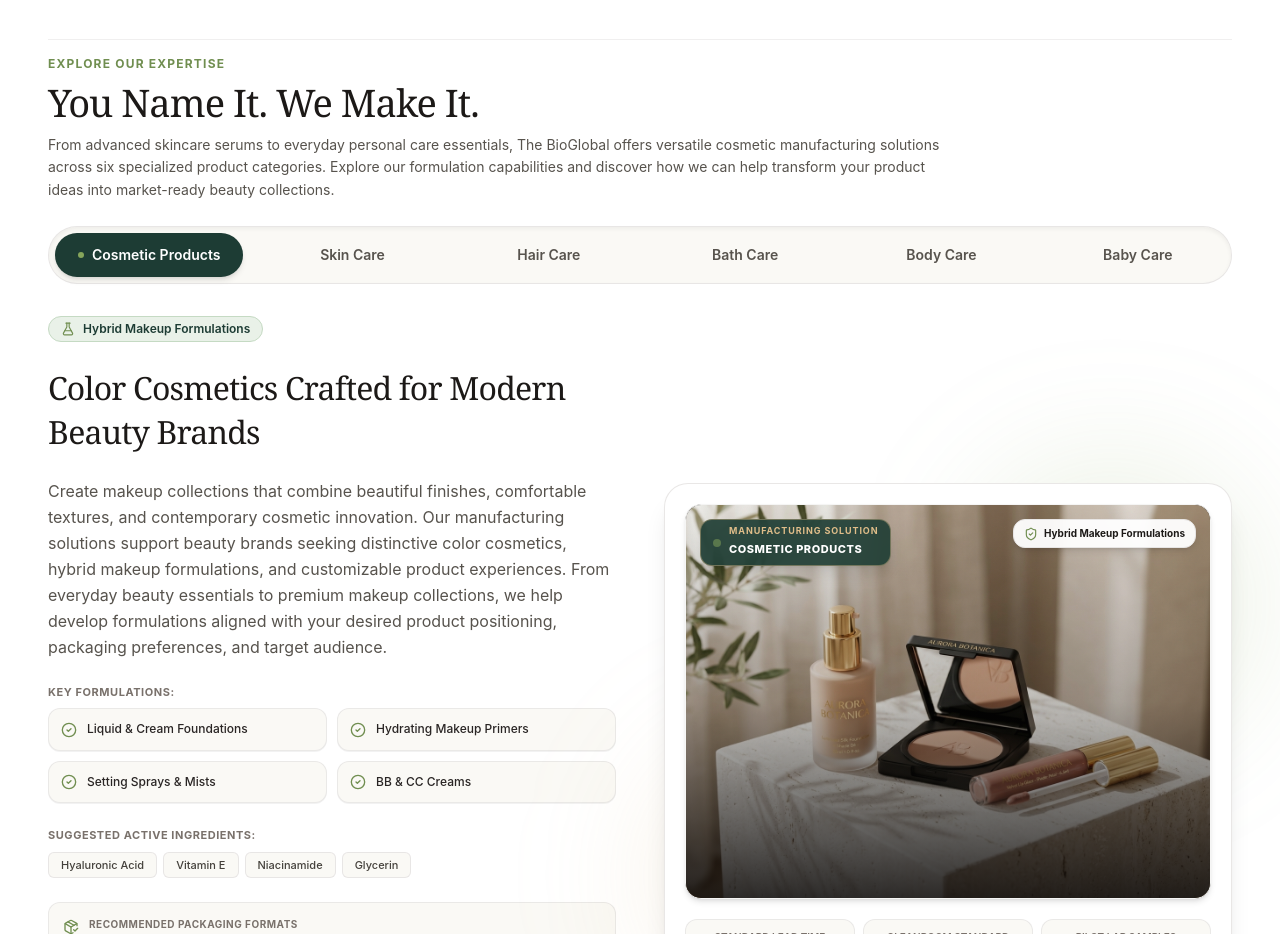
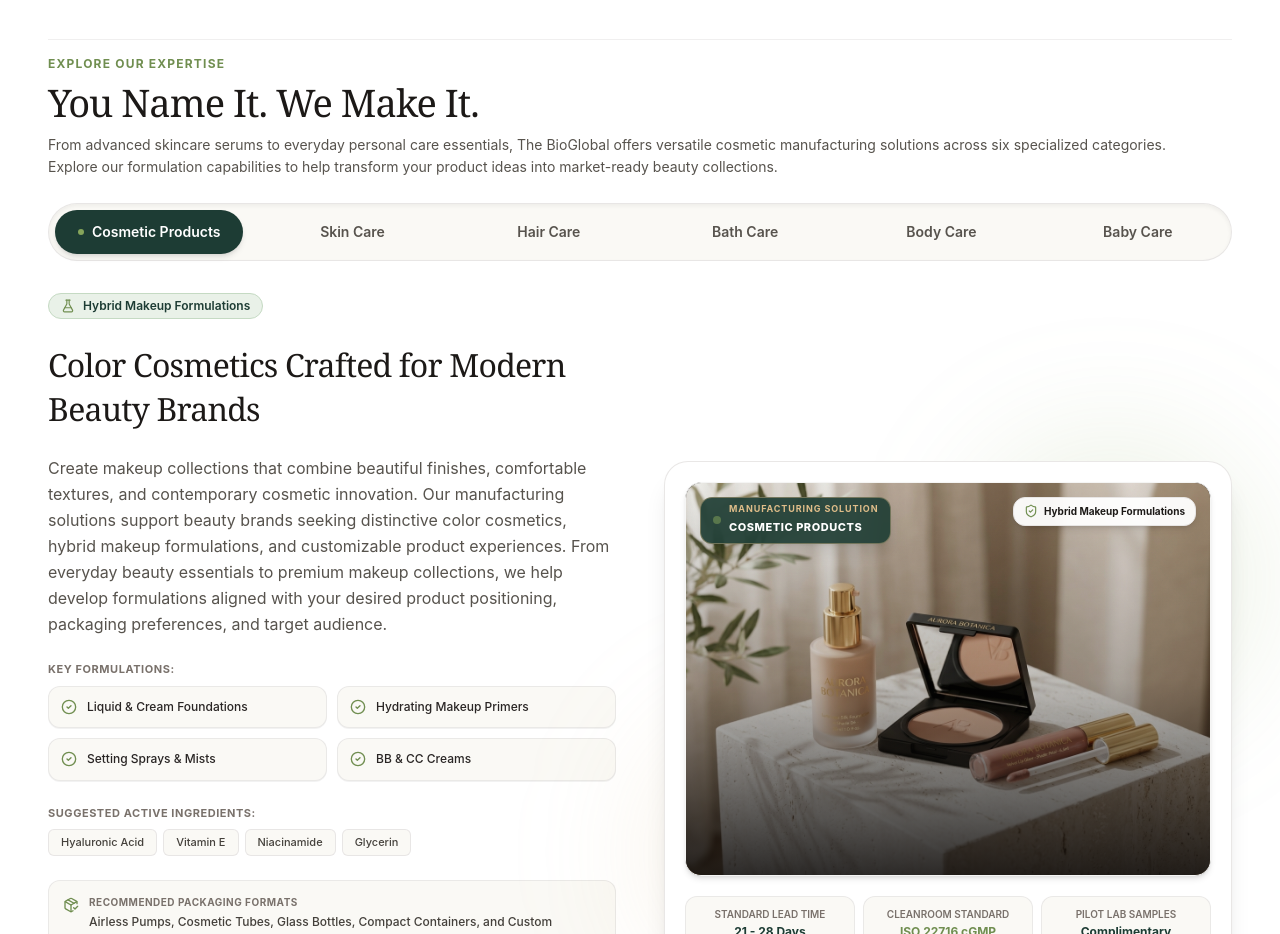
Before and after one commit to shivamshishodia200/BioGlobal, a React (Vite) app: page / in a window 1280 px wide. Shown: the part 2280-3214 px from the top of the page. Built offline with nearby package versions, Linux system fonts and the light colour scheme; no server answers; a web font is replaced by a local one.

Commit message:
style(about): format subtitle into clean 2-line layout without trailing orphan

```diff
--- a/src/components/home/AboutSection.tsx
+++ b/src/components/home/AboutSection.tsx
@@ -308,12 +308,8 @@ export const AboutSection: React.FC = () => {
             <h2 className="font-serif font-light text-2xl sm:text-3xl lg:text-[38px] text-stone-900 tracking-tight">
               You Name It. We Make It.
             </h2>
-            <p className="text-stone-600 text-xs sm:text-sm sm:leading-relaxed max-w-4xl">
-              From advanced skincare serums to everyday personal care essentials,
-              The BioGlobal offers versatile cosmetic manufacturing solutions
-              across six specialized product categories. Explore our
-              formulation capabilities and discover how we can help transform
-              your product ideas into market-ready beauty collections.
+            <p className="text-stone-600 text-xs sm:text-sm sm:leading-relaxed max-w-5xl lg:max-w-6xl">
+              From advanced skincare serums to everyday personal care essentials, The BioGlobal offers versatile cosmetic manufacturing solutions across six specialized categories. Explore our formulation capabilities to help transform your product ideas into market-ready beauty collections.
             </p>
           </div>
 
```
